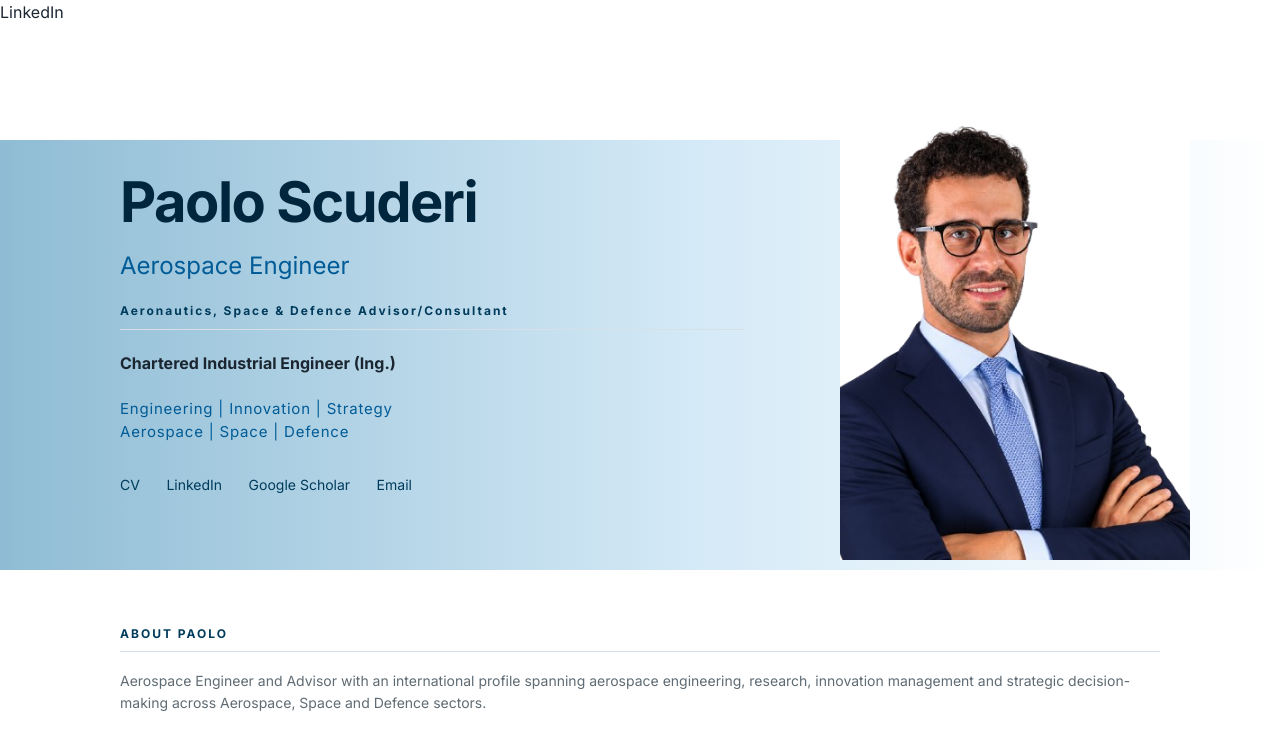
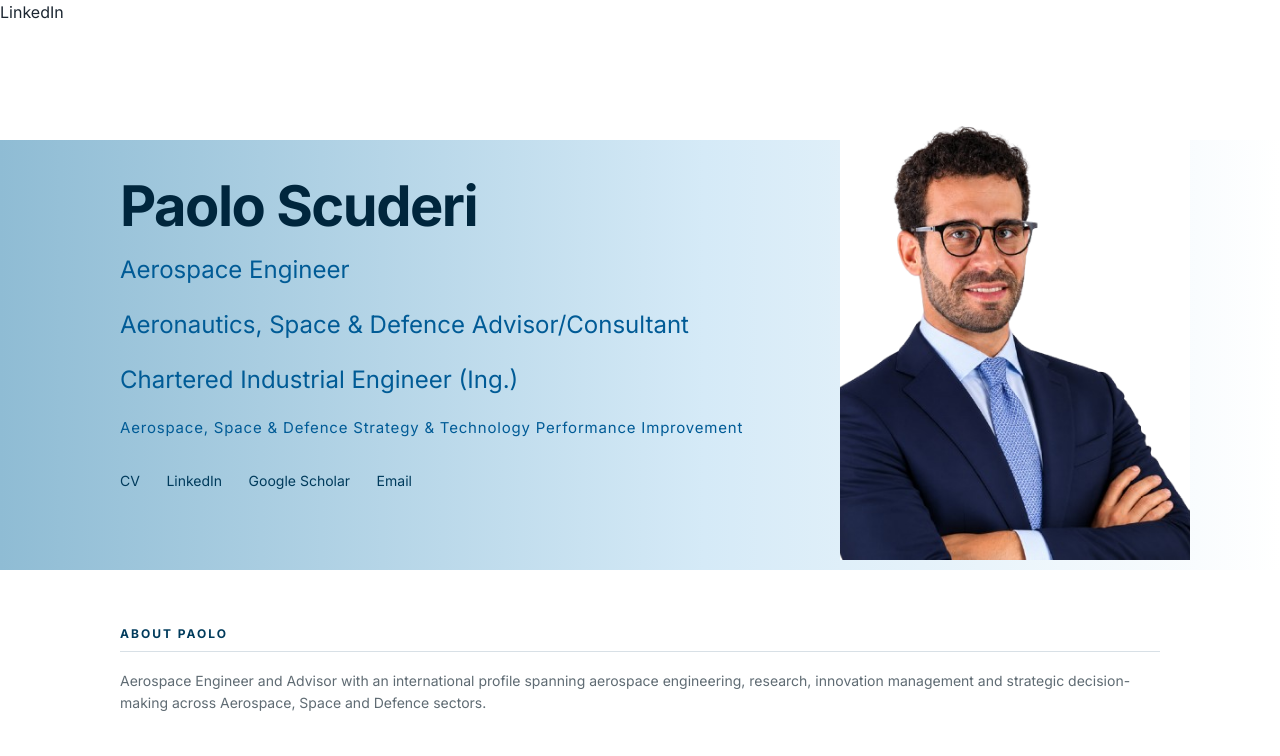
Before and after one commit to PaoloScuderi/paoloscuderi.github.io, a plain HTML site: page index.html in a window 1280 px wide. Shown: the top 756 px of the page. Drawn offline with Linux system fonts and the light colour scheme.

Commit message:
Update index.html

```diff
--- a/index.html
+++ b/index.html
@@ -35,13 +35,14 @@
 
 <h1> Paolo Scuderi </h1>
 <h2> Aerospace Engineer </h2>
-<h3> Aeronautics, Space & Defence Advisor/Consultant </h3>
-<h4> Chartered Industrial Engineer (Ing.)  </h4>
+<h2> Aeronautics, Space & Defence Advisor/Consultant </h2>
+<h2> Chartered Industrial Engineer (Ing.)  </h2>
 
 
 <p class="tagline">
-Engineering | Innovation | Strategy<br>
-Aerospace | Space | Defence
+     Aerospace, Space & Defence
+     Strategy & Technology
+     Performance Improvement <br>
 </p>
 
 
```
